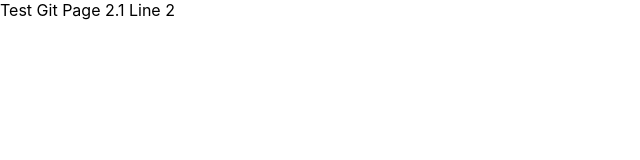
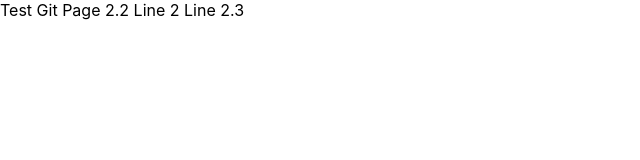
Before and after one commit to Chriskeehk/z_test_git, a Next.js app: page / in a window 1280 px wide. Shown: the top 160 px of the page, without its empty margins (0-640 px from the left). Built offline with nearby package versions, Linux system fonts and the light colour scheme.

Commit message:
Change 2

```diff
--- a/pages/index.js
+++ b/pages/index.js
@@ -5,8 +5,10 @@ import styles from '../styles/Home.module.css'
 export default function Home() {
   return (
     <div>
-          Test Git Page 2.1
+          Test Git Page 2.2
           Line 2
+
+          Line 2.3
     </div>
   )
 }
```
